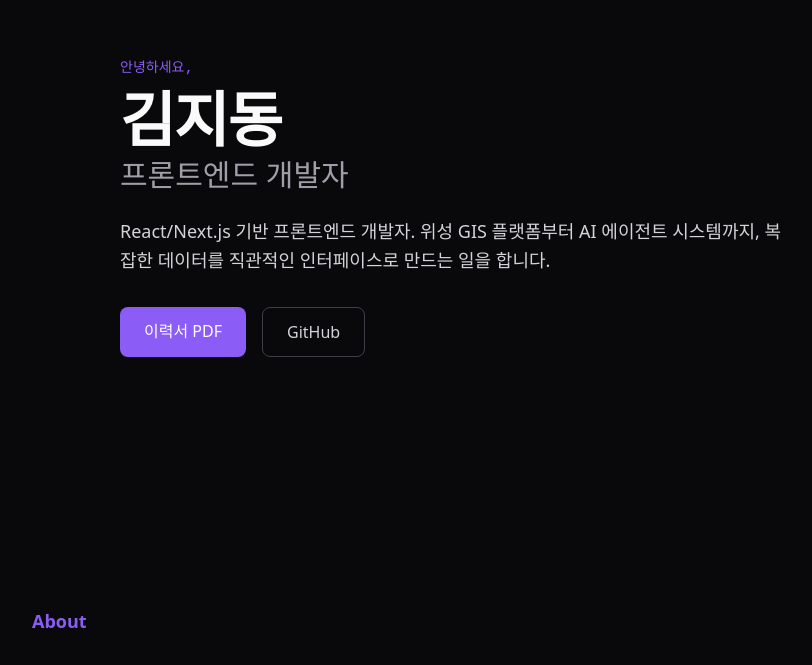
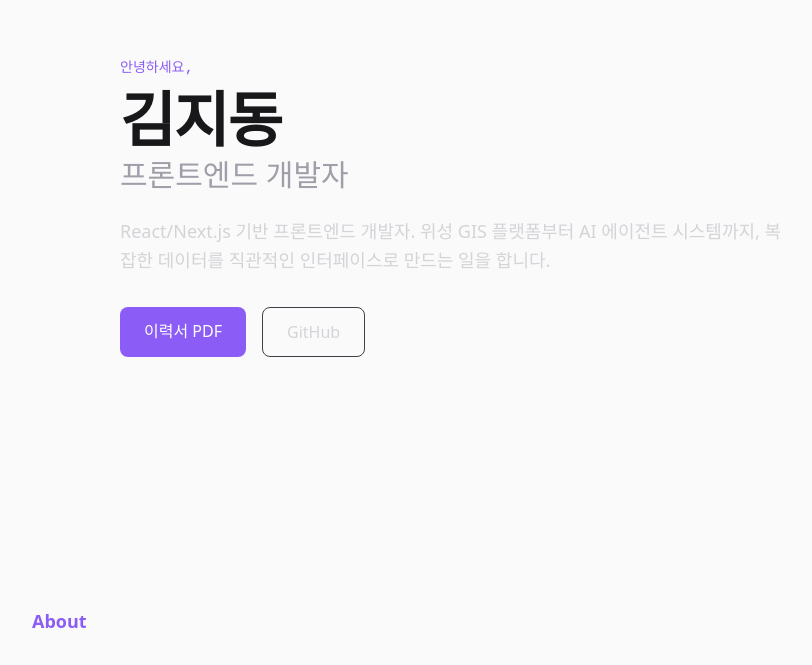
Before and after one commit to AustinKimDev/recruit-portfolio, a Next.js app: page / in a window 1280 px wide. Shown: the part 113-778 px from the top of the page, without its empty margins (184-996 px from the left). Built offline with nearby package versions, Linux system fonts and the light colour scheme; a web font is replaced by a local one.

Commit message:
feat: add ThemeProvider wrapper, FOUC prevention script, and suppressHydrationWarning to layout

```diff
--- a/src/app/layout.tsx
+++ b/src/app/layout.tsx
@@ -1,5 +1,6 @@
 import type { Metadata } from "next";
 import "./globals.css";
+import { ThemeProvider } from "@/components/theme-provider";
 
 export const metadata: Metadata = {
   title: "김지동 | 프론트엔드 개발자",
@@ -19,8 +20,14 @@ export default function RootLayout({
   children: React.ReactNode;
 }) {
   return (
-    <html lang="ko" className="dark scroll-smooth">
+    <html lang="ko" suppressHydrationWarning>
       <head>
+        {/* FOUC 방지: 페인트 전 테마 클래스 적용 */}
+        <script
+          dangerouslySetInnerHTML={{
+            __html: `(function(){var t=localStorage.getItem('theme');if(t==='dark'||(!t&&matchMedia('(prefers-color-scheme:dark)').matches)){document.documentElement.classList.add('dark');}else{document.documentElement.classList.remove('dark');}})()`,
+          }}
+        />
         <link
           rel="stylesheet"
           as="style"
@@ -32,7 +39,9 @@ export default function RootLayout({
           href="https://fonts.googleapis.com/css2?family=JetBrains+Mono:wght@400;500&display=swap"
         />
       </head>
-      <body className="bg-zinc-950 text-zinc-100 antialiased">{children}</body>
+      <body className="antialiased" style={{ backgroundColor: "var(--bg-primary)", color: "var(--text-primary)" }}>
+        <ThemeProvider>{children}</ThemeProvider>
+      </body>
     </html>
   );
 }
```
